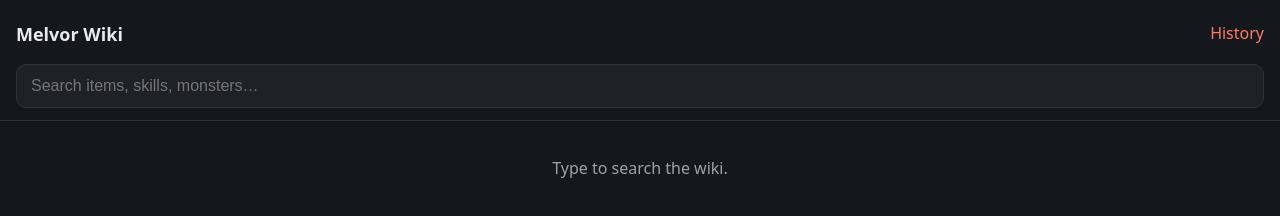
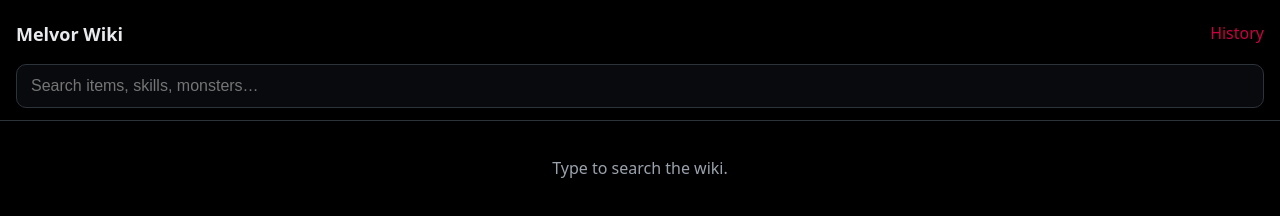
Before and after one commit to winnify/melvor-wiki, a plain HTML site: page index.html in a window 1280 px wide. Drawn offline with Linux system fonts and the dark colour scheme.

Commit message:
Update index.html
Coloring Test

```diff
--- a/index.html
+++ b/index.html
@@ -15,20 +15,20 @@
 <style>
   /* ---------- 1. LOOK ---------- */
   :root {
-    --bg: #f6f7f9;
-    --card: #ffffff;
+    --bg: #000000;
+    --card: #090a0e;
     --text: #1b1f24;
     --muted: #5d6673;
-    --accent: #c0392b;
+    --accent: #C90140;
     --border: #dde1e6;
   }
   @media (prefers-color-scheme: dark) {
     :root {
-      --bg: #14171b;
-      --card: #1e2227;
+      --bg: #000000;
+      --card: #090a0e;
       --text: #e8eaed;
       --muted: #9aa3ad;
-      --accent: #ff7a6b;
+      --accent: #C90140;
       --border: #2d333b;
     }
   }
```
